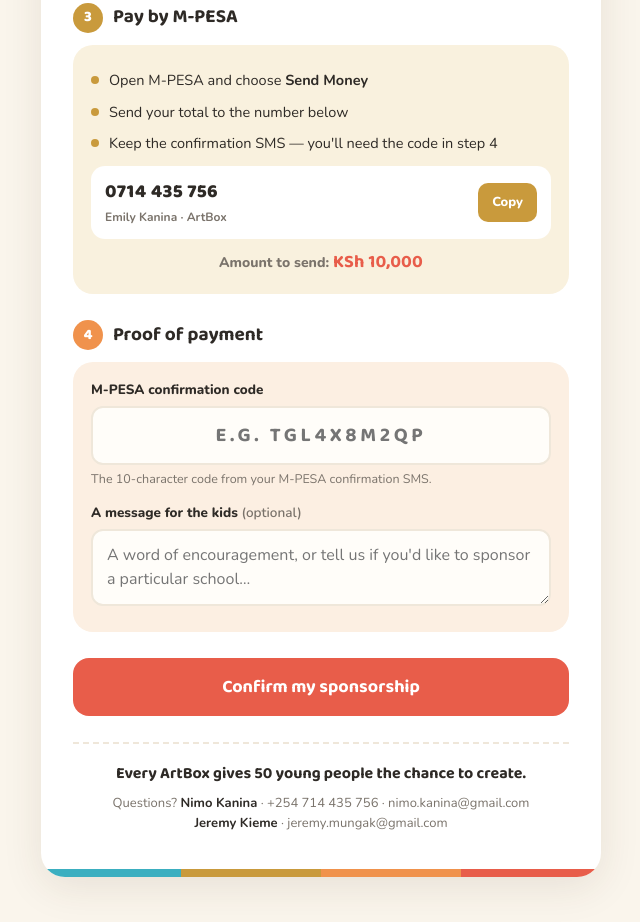
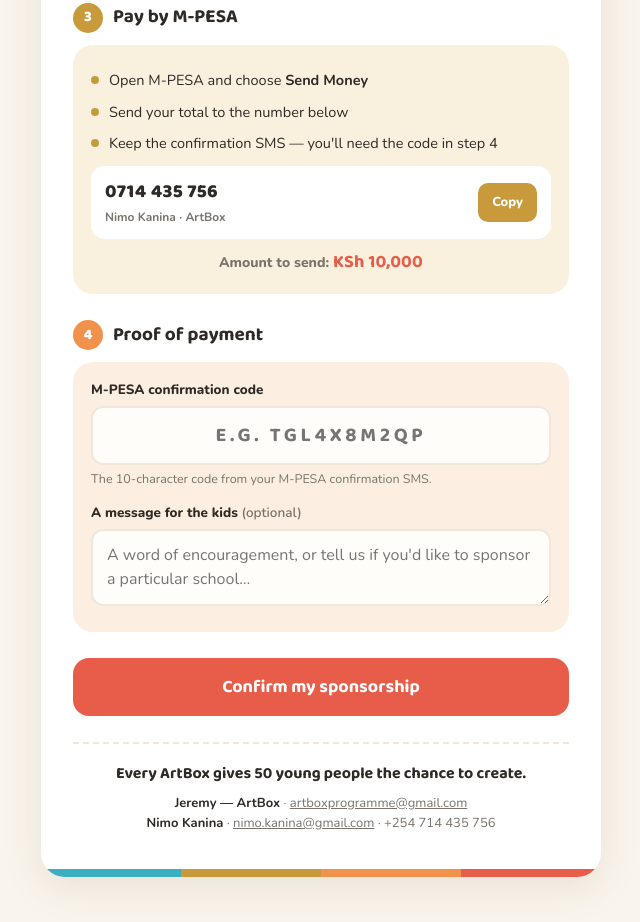
Before and after one commit to knjoroge-casa/artbox-sponsor-form, a plain HTML site: page index.html in a window 1280 px wide. Shown: the part 1006-1928 px from the top of the page, without its empty margins (319-959 px from the left). Drawn offline with nearby package versions, Linux system fonts and the light colour scheme.

Commit message:
Update index.html

```diff
--- a/index.html
+++ b/index.html
@@ -220,7 +220,7 @@
 
     <div id="form-area">
       <span class="badge">Sponsor an ArtBox</span>
-      <h1>Give <em>50 kids</em> a term of creativity</h1>
+      <h1>Give <em>50 kids</em> a term of art.</h1>
       <p class="lede">One ArtBox is <strong>KSh 10,000</strong> — a full Art Club kit for 50 students, 10 weeks, everything included. Fill this in after paying and we'll match your M-PESA code to your sponsorship.</p>
 
       <!-- 1 · Your details -->
@@ -272,7 +272,7 @@
           <div class="payline">
             <div>
               <div class="num">0714 435 756</div>
-              <div class="who">Emily Kanina · ArtBox</div>
+              <div class="who">Nimo Kanina · ArtBox</div>
             </div>
             <button type="button" class="copy-btn" id="copy-num">Copy</button>
           </div>
@@ -308,8 +308,8 @@
 
     <p class="foot">
       <span class="thanks">Every ArtBox gives 50 young people the chance to create.</span>
-      Questions? <b>Nimo Kanina</b> · +254 714 435 756 · nimo.kanina@gmail.com<br>
-      <b>Jeremy Kieme</b> · jeremy.mungak@gmail.com
+      <b>Jeremy — ArtBox</b> · <a href="mailto:artboxprogramme@gmail.com" style="color:inherit">artboxprogramme@gmail.com</a><br>
+      <b>Nimo Kanina</b> · <a href="mailto:nimo.kanina@gmail.com" style="color:inherit">nimo.kanina@gmail.com</a> · +254 714 435 756
     </p>
   </div>
   <div class="brandbar" aria-hidden="true"><span class="b4"></span><span class="b3"></span><span class="b2"></span><span class="b1"></span></div>
@@ -324,14 +324,14 @@
      between the quotes below (see setup guide).
      While it is empty, the form falls back to
      opening an email to the ArtBox team.      */
-  var SCRIPT_URL = "https://script.google.com/macros/s/AKfycbybC4wA6ypuoxXA224772k_Mekb83ZAS356PCRMOPdL2wbDaREhNJZUfP6KuAt7BuB4/exec";
+  var SCRIPT_URL = "https://script.google.com/macros/s/AKfycby7ZcwFnYzz5TA3tBMYfx0_27sdkEFj8KQAOBVlb8pmbDQTlnqAJmJj2kRtj-eVXeOc/exec";
   /* ========================================== */
 
   var PRICE = 10000;
   var STUDENTS = 50;
   var PAY_NUMBER = "0714435756";
-  var MAIL_TO = "nimo.kanina@gmail.com";
-  var MAIL_CC = "jeremy.mungak@gmail.com";
+  var MAIL_TO = "artboxprogramme@gmail.com";
+  var MAIL_CC = "nimo.kanina@gmail.com";
 
   var boxes = 1;
 
@@ -408,8 +408,8 @@
     document.getElementById("ok-boxes").textContent = d.boxes + (d.boxes === 1 ? " ArtBox" : " ArtBoxes") + " (" + fmt(d.total) + ")";
     document.getElementById("ok-email").textContent = d.email;
     document.getElementById("ok-reach").textContent = d.boxes === 1
-  ? "school your box reaches"
-  : "schools your boxes reach";
+      ? "school your box reaches"
+      : "schools your boxes reach";
     document.getElementById("form-area").style.display = "none";
     document.getElementById("success").classList.add("show");
     document.getElementById("success").scrollIntoView({behavior:"smooth", block:"center"});
```
